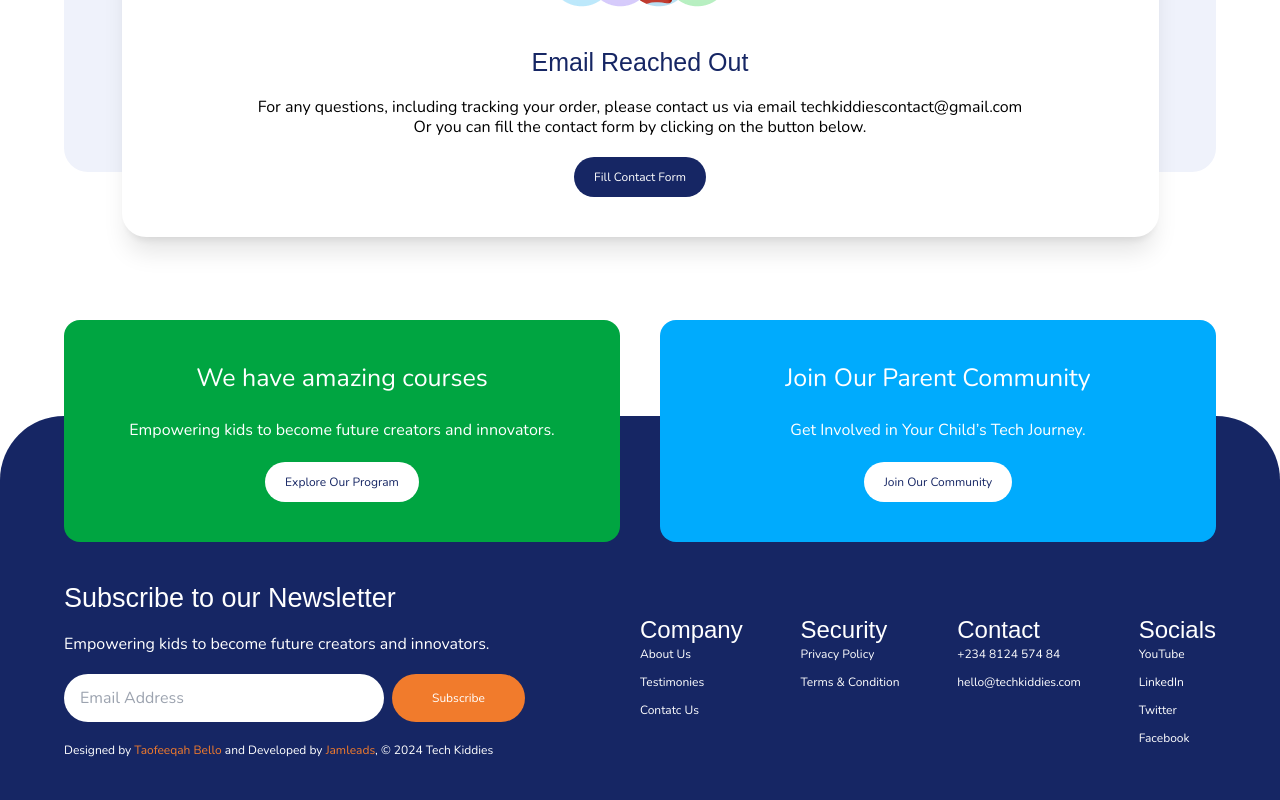
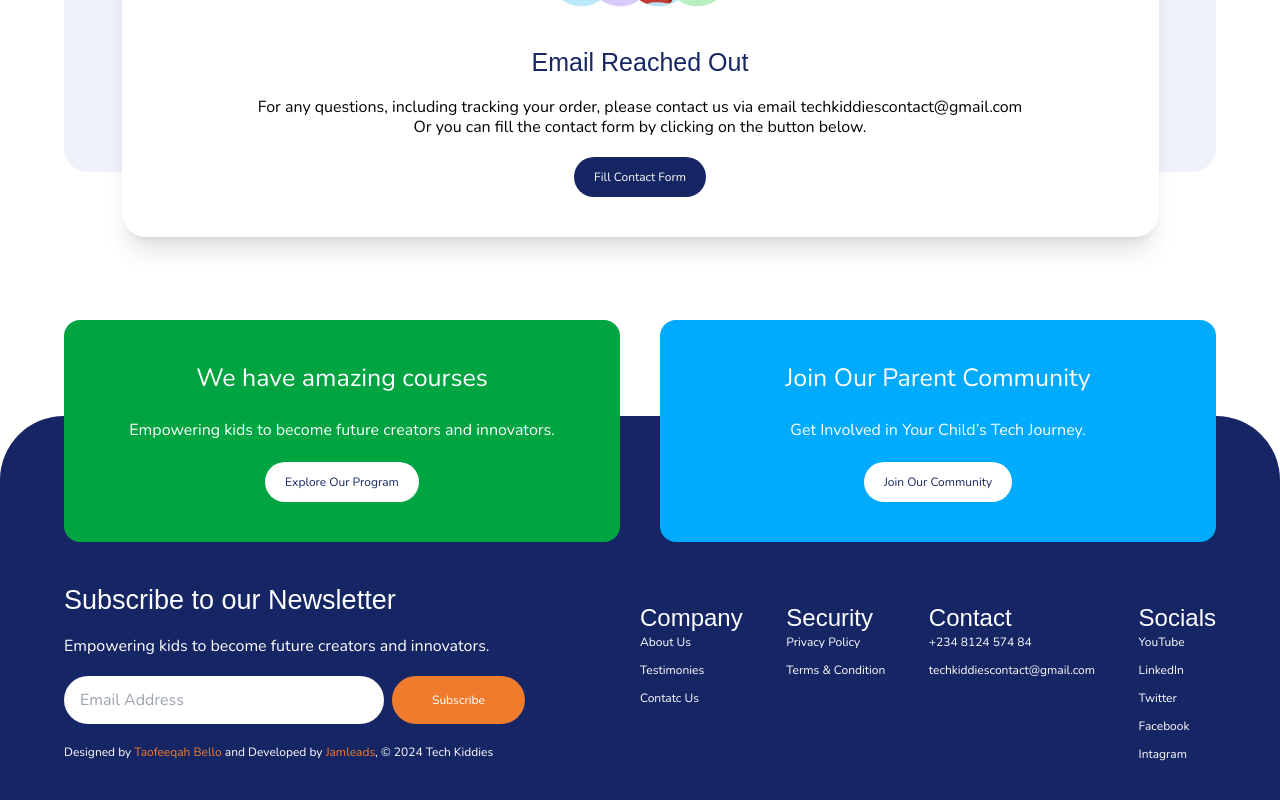
Before and after one commit to Jamleads/tech_kiddies, a React (Vite) app: page /our_programs in a window 1280 px wide. Shown: the part 2823-3623 px from the top of the page. Built offline with nearby package versions, Linux system fonts and the light colour scheme; a web font is replaced by a local one.

Commit message:
corrected changes

```diff
--- a/src/components/Pricing.jsx
+++ b/src/components/Pricing.jsx
@@ -78,7 +78,7 @@ const Pricing = ({ atHome }) => {
                   btnText={"Start For Free"}
                 />
                 <p className="text-xs text-center">
-                  7-day trial. No credit card required
+                  First - class trial. No credit card required
                 </p>
               </div>
 
--- a/src/index.css
+++ b/src/index.css
@@ -225,8 +225,8 @@ select:focus {
     display: none;
   }
   .pricing h1 {
-    font-size: 30px !important;
-    line-height: 30px !important;
+    font-size: 37px !important;
+    line-height: 50px !important;
   }
   .pricing h2 {
     font-size: 35px !important;
--- a/src/pages/Home.jsx
+++ b/src/pages/Home.jsx
@@ -405,7 +405,7 @@ const Home = () => {
           </div>
 
           <div>
-            <div className="flex lg:flex-row flex-col lg:items-center justify-between mt-10">
+            <div className="flex lg:flex-row flex-col-reverse lg:items-center justify-between mt-10">
               <div className="lg:w-1/2 newsletter text-mainWhite flex flex-col lg:gap-5 gap-2">
                 <p className="font-showcase !leading-8 !text-[27px] ">
                   Subscribe to our Newsletter
@@ -435,9 +435,9 @@ const Home = () => {
                     <h1 className="font-showcase !text-2xl">{each.title}</h1>
                     <ul className="flex flex-col gap-3 text-xs">
                       {each.links.map((each, index) => (
-                        <Link key={index} to={each.link}>
-                          <li>{each.title}</li>
-                        </Link>
+                        <li key={index}>
+                          <a href={each.link}>{each.title}</a>
+                        </li>
                       ))}
                     </ul>
                   </div>
--- a/src/utilities/data.js
+++ b/src/utilities/data.js
@@ -261,9 +261,9 @@ export const pricingData = [
   {
     id: 3,
     title: "Premium - Tier",
-    price: "N50,000 / $48",
+    price: "N50,000 / $50",
     discountText: "Ongoing Discount for early subscribers",
-    discountPrice: "= #48,000/ $39",
+    discountPrice: "= #48,000/ $48",
     addedPcakage: [
       {
         id: 1,
@@ -366,7 +366,7 @@ export const footerSubLinks = [
       },
       {
         id: 2,
-        title: "hello@techkiddies.com",
+        title: "techkiddiescontact@gmail.com",
         link: "/",
       },
     ],
@@ -378,22 +378,27 @@ export const footerSubLinks = [
       {
         id: 1,
         title: "YouTube",
-        link: "/",
+        link: "https://www.youtube.com/@TechKiddies",
       },
       {
         id: 2,
         title: "LinkedIn",
-        link: "/",
+        link: "https://www.linkedin.com/company/tech-kiddies/",
       },
       {
         id: 3,
         title: "Twitter",
-        link: "/",
+        link: "https://twitter.com/techkiddies",
       },
       {
         id: 4,
         title: "Facebook",
-        link: "/",
+        link: "https://www.facebook.com/profile.php?id=100075856481853&mibextid=LQQJ4d",
+      },
+      {
+        id: 5,
+        title: "Intagram",
+        link: "https://www.instagram.com/techkiddies_?igsh=c3BsZmRjb2Z2cWlj&utm_source=qr",
       },
     ],
   },
```
